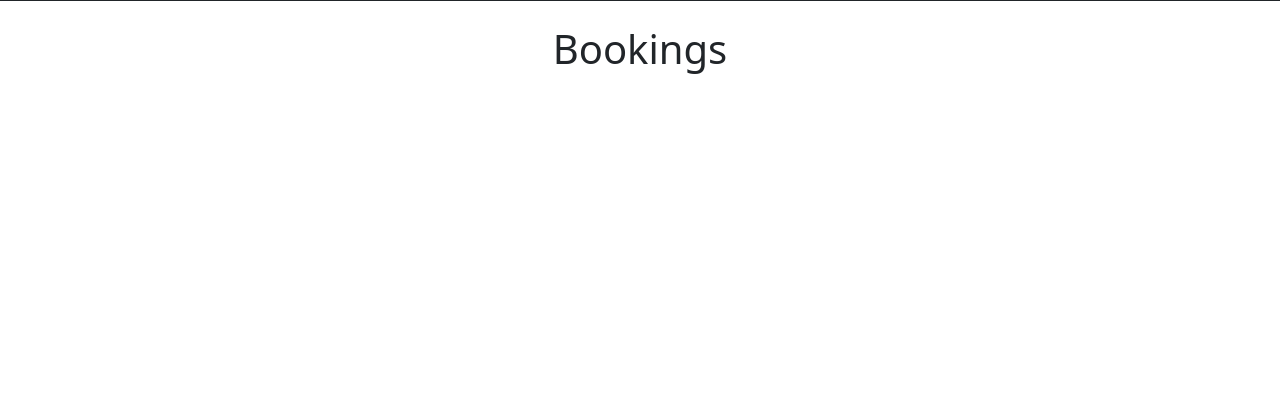
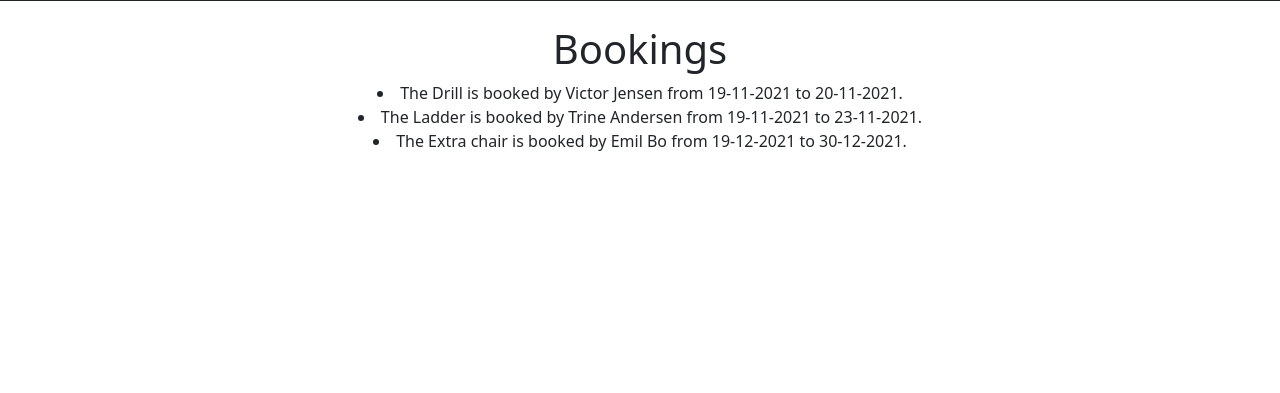
Before and after one commit to vict1311/bookingSystem, a Flask app: page /bookings in a window 1280 px wide. Shown: the part 157-550 px from the top of the page. Run offline with Flask 2, Linux system fonts and the light colour scheme.

Commit message:
Mockup database created
We have created a mockup database with Python classes and printed hardcoded values in an ugly way in bookings.html

```diff
--- a/app.py
+++ b/app.py
@@ -4,6 +4,26 @@ from flask import Flask, render_template, redirect, url_for
 # gives us a url for this
 
 app = Flask(__name__)
+
+# create Booking class that we can load instances of
+class Booking:
+    def __init__(self, itemName, personName, startDate, endDate, ID):
+        self.itemName = itemName
+        self.personName = personName
+        self.startDate = startDate
+        self.endDate = endDate
+        self.ID = ID
+
+
+# hardcode bookings using our Booking class
+booking1 = Booking("Drill", "Victor Jensen", "19-11-2021", "20-11-2021", "villerdk@hotmail.com")
+booking2 = Booking("Ladder", "Trine Andersen", "19-11-2021", "23-11-2021", "tandersen@example.com")
+booking3 = Booking("Extra chair", "Emil Bo", "19-12-2021", "30-12-2021", "e18bo@example.com")
+
+bookingList = [booking1, booking2, booking3]
+#when a booking is created the booking is added to bookingList with .append(), so bookingList.append(NameOfBooking)
+#when we append this later, we just use .append(Booking(variableFromPopup1, variableFromPopup2, etc.))
+
 
 @app.route("/")
 def landing():
@@ -19,4 +39,4 @@ def catalogue():
 
 @app.route("/bookings")
 def bookings():
-    return render_template("bookings.html")
+    return render_template("bookings.html", bookingList = bookingList)
--- a/templates/bookings.html
+++ b/templates/bookings.html
@@ -2,4 +2,9 @@
 
 {% block body %}
     <h1>Bookings</h1>
+
+    {% for booking in bookingList %}
+        <li>The {{ booking.itemName }} is booked by {{ booking.personName }} from {{ booking.startDate }} to {{ booking.endDate }}.</li>
+    {% endfor %}
+
 {% endblock %}
```
